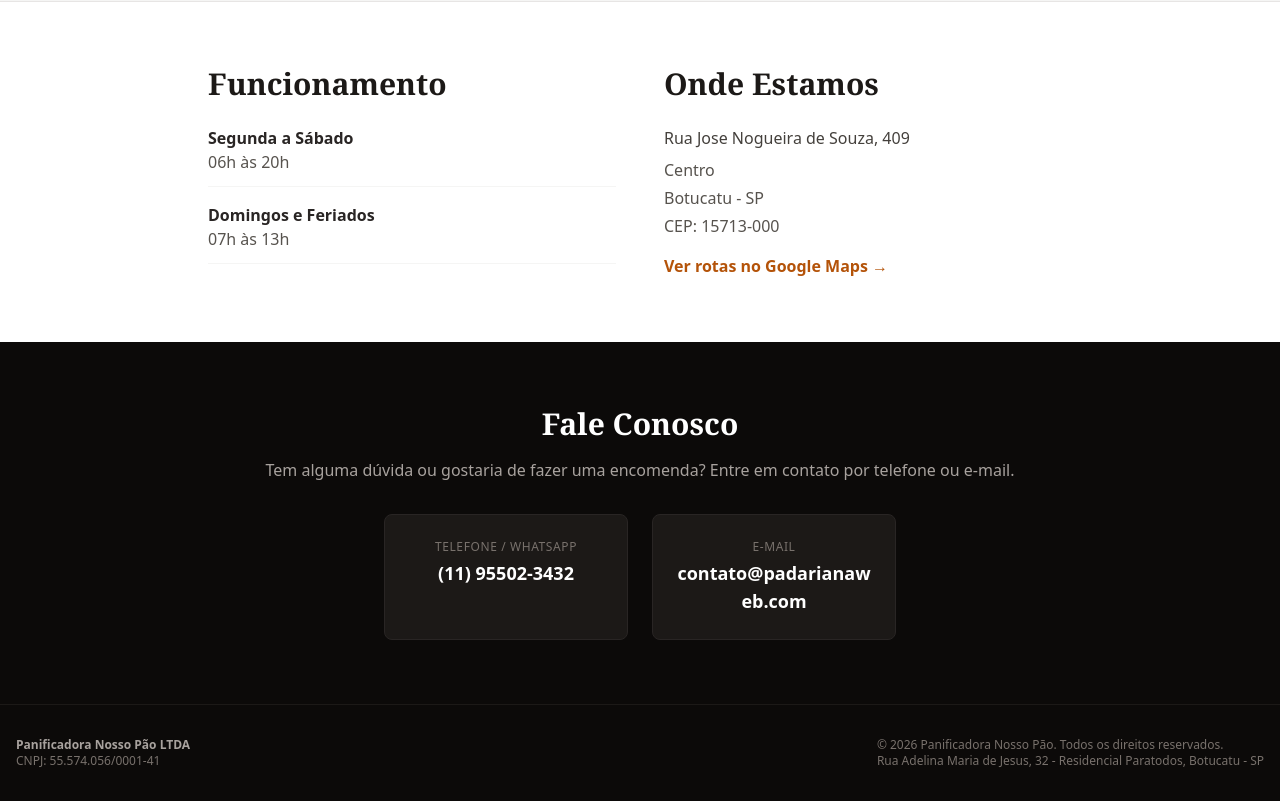
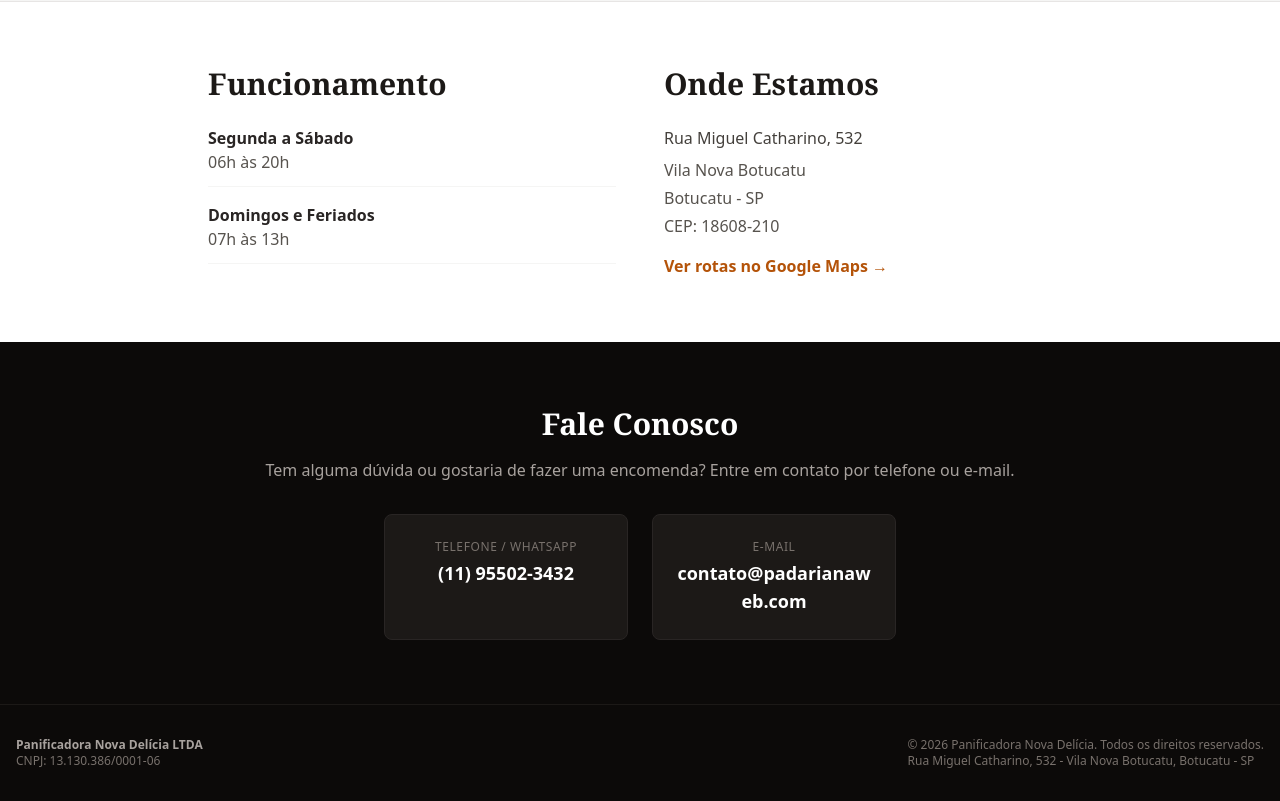
Before and after one commit to trafego07mt-boop/generic-landing-page, a plain HTML site: page index.html in a window 1280 px wide. Shown: the part 1460-2261 px from the top of the page. Drawn offline with nearby package versions, Linux system fonts and the light colour scheme.

Commit message:
update info to nova delicia

```diff
--- a/index.html
+++ b/index.html
@@ -3,7 +3,7 @@
 <head>
     <meta charset="UTF-8">
     <meta name="viewport" content="width=device-width, initial-scale=1.0">
-    <title>Panificadora Nosso Pão</title>
+    <title>Panificadora Nova Delícia</title>
     <!-- Tailwind CSS CDN para estilização rápida e responsiva -->
     <script src="https://cdn.tailwindcss.com"></script>
     <style>
@@ -12,7 +12,7 @@
             scroll-behavior: smooth;
         }
     </style>
-    <meta name="facebook-domain-verification" content="dnjxn64a56mckjsuhjmn6p768d5kjl" />
+    <meta name="facebook-domain-verification" content="jl4yph5yrllauy0m0pgl7fbu6h386w" />
 </head>
 <body class="bg-stone-50 text-stone-800 font-sans leading-normal tracking-normal">
 
@@ -20,7 +20,7 @@
     <header class="sticky top-0 z-50 bg-white shadow-sm border-b border-stone-200">
         <div class="container mx-auto px-4 py-4 flex flex-wrap justify-between items-center">
             <div class="flex items-center space-x-2">
-                <span class="text-2xl font-bold text-amber-700">Panificadora Nosso Pão</span>
+                <span class="text-2xl font-bold text-amber-700">Panificadora Nova Delícia</span>
             </div>
             <nav class="hidden md:flex space-x-6 text-sm font-medium text-stone-600">
                 <a href="#sobre" class="hover:text-amber-700 transition">Sobre Nós</a>
@@ -43,7 +43,7 @@
                     Pães frescos e produtos de qualidade para o seu dia a dia
                 </h1>
                 <p class="text-stone-600 text-lg mb-6 leading-relaxed">
-                    Na Panificadora Nosso Pão, preparamos diariamente receitas tradicionais para acompanhar o café da manhã e o lanche da sua família. Nosso compromisso é com o atendimento atencioso e a qualidade dos nossos ingredientes.
+                    Na Panificadora Nova Delícia, preparamos diariamente receitas tradicionais para acompanhar o café da manhã e o lanche da sua família. Nosso compromisso é com o atendimento atencioso e a qualidade dos nossos ingredientes.
                 </p>
                 <div class="flex flex-wrap gap-4">
                     <a href="#produtos" class="bg-amber-700 text-white px-6 py-3 rounded-md font-medium hover:bg-amber-800 transition">
@@ -63,9 +63,9 @@
     <!-- Seção Sobre Nós -->
     <section id="sobre" class="py-16 bg-white">
         <div class="container mx-auto px-4 max-w-3xl text-center">
-            <h2 class="text-3xl font-serif font-bold text-stone-900 mb-4">Sobre a Panificadora Nosso Pão</h2>
+            <h2 class="text-3xl font-serif font-bold text-stone-900 mb-4">Sobre a Panificadora Nova Delícia</h2>
             <p class="text-stone-600 leading-relaxed mb-6">
-                Fundada com o objetivo de oferecer produtos de panificação de qualidade para a comunidade de Botucatu, a **Panificadora Nosso Pão** atua de forma dedicada na produção de pães, bolos, salgados e doces.
+                Fundada com o objetivo de oferecer produtos de panificação de qualidade para a comunidade de Botucatu, a **Panificadora Nova Delícia** atua de forma dedicada na produção de pães, bolos, salgados e doces.
             </p>
             <p class="text-stone-600 leading-relaxed">
                 Buscamos manter um ambiente acolhedor e um padrão de atendimento que respeita as necessidades de nossos clientes, garantindo alimentos frescos produzidos diariamente por nossa equipe de padeiros e confeiteiros.
@@ -135,10 +135,10 @@
             </div>
             <div>
                 <h2 class="text-3xl font-serif font-bold text-stone-900 mb-6">Onde Estamos</h2>
-                <p class="text-stone-700 mb-2 font-medium">Rua Jose Nogueira de Souza, 409</p>
-                <p class="text-stone-600 mb-1">Centro</p>
+                <p class="text-stone-700 mb-2 font-medium">Rua Miguel Catharino, 532</p>
+                <p class="text-stone-600 mb-1">Vila Nova Botucatu</p>
                 <p class="text-stone-600 mb-1">Botucatu - SP</p>
-                <p class="text-stone-600 mb-4">CEP: 15713-000</p>
+                <p class="text-stone-600 mb-4">CEP: 18608-210</p>
                 <a href="https://maps.google.com/?q=Rua+Joao+Passos,+2345+-+Centro,+Botucatu+-+SP" target="_blank" class="inline-flex items-center text-amber-700 font-semibold hover:text-amber-800">
                     Ver rotas no Google Maps &rarr;
                 </a>
@@ -168,12 +168,12 @@
     <footer class="bg-stone-950 border-t border-stone-900 py-8 text-xs text-stone-500">
         <div class="container mx-auto px-4 text-center md:flex md:justify-between md:text-left">
             <div class="mb-4 md:mb-0">
-                <p class="font-semibold text-stone-400">Panificadora Nosso Pão LTDA</p>
-                <p>CNPJ: 55.574.056/0001-41</p>
+                <p class="font-semibold text-stone-400">Panificadora Nova Delícia LTDA</p>
+                <p>CNPJ: 13.130.386/0001-06</p>
             </div>
             <div>
-                <p>&copy; 2026 Panificadora Nosso Pão. Todos os direitos reservados.</p>
-                <p>Rua Adelina Maria de Jesus, 32 - Residencial Paratodos, Botucatu - SP</p>
+                <p>&copy; 2026 Panificadora Nova Delícia. Todos os direitos reservados.</p>
+                <p>Rua Miguel Catharino, 532 - Vila Nova Botucatu, Botucatu - SP</p>
             </div>
         </div>
     </footer>
```
